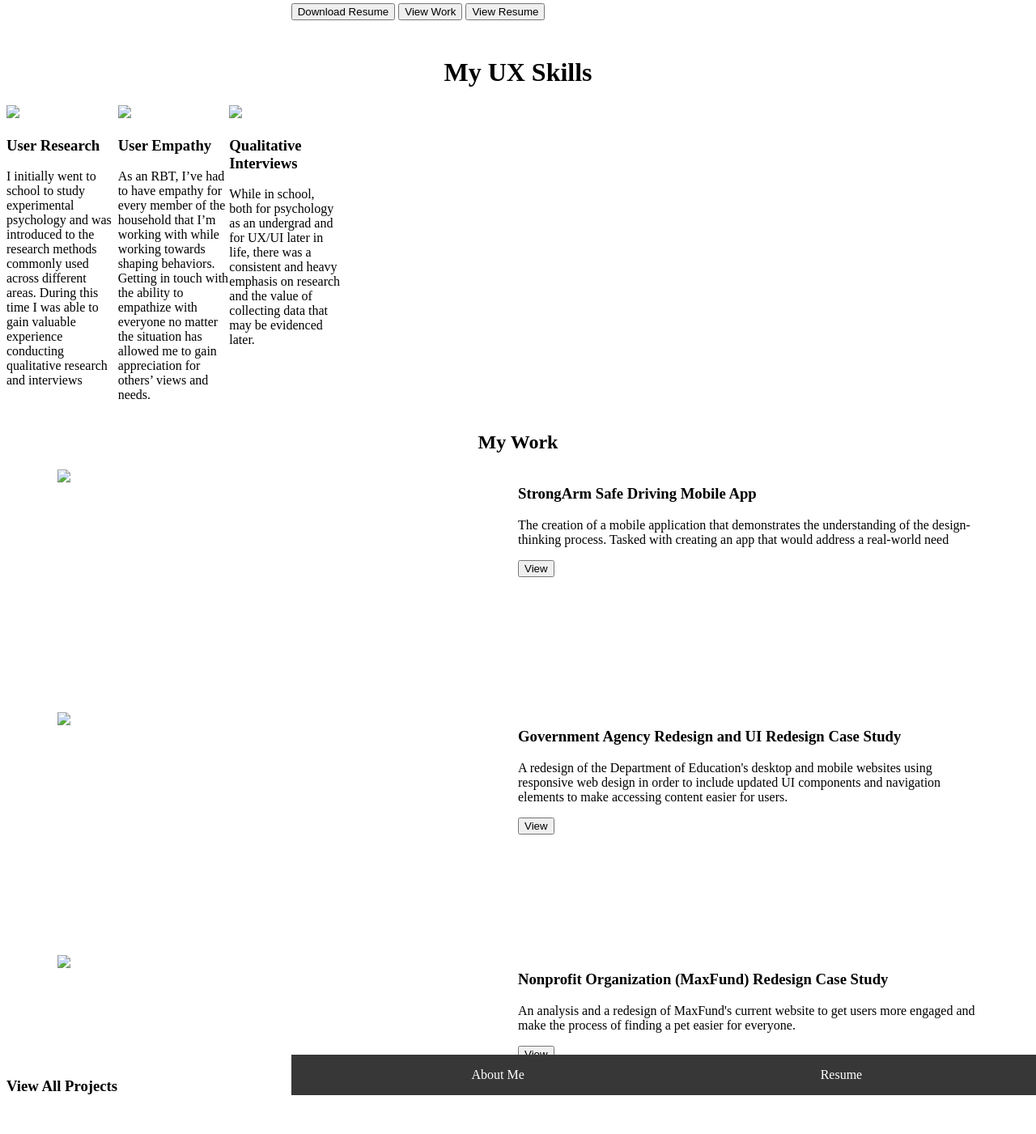
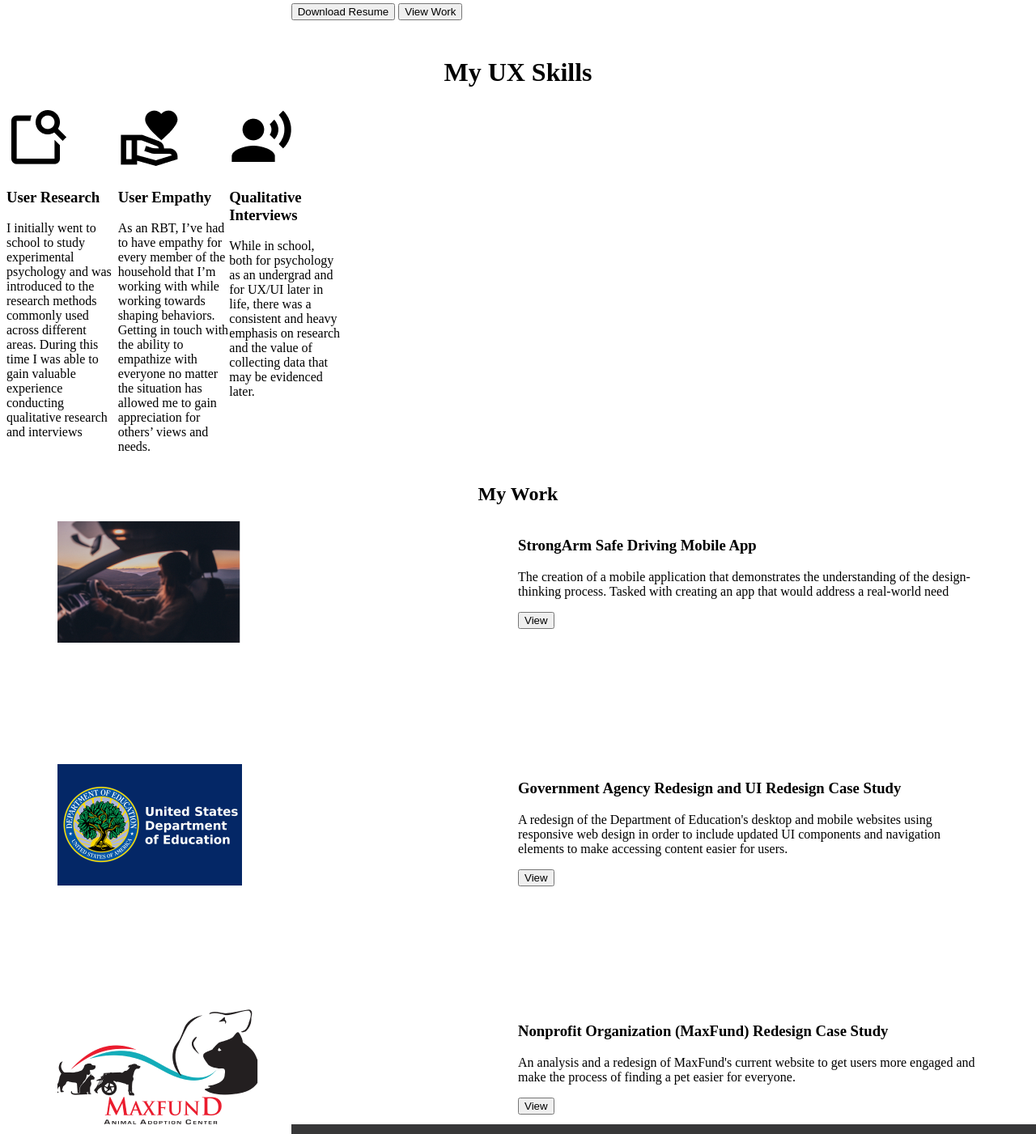
Before and after one commit to SnBacon/UX_UI_HW_19, a plain HTML site: page index.html in a window 1280 px wide. Shown: the part 1717-3118 px from the top of the page at 81% size. Before the commit the page ends 3089 px from the top, so only its background shows below. Drawn offline with Linux system fonts and the light colour scheme.

Commit message:
remove button

```diff
--- a/index.html
+++ b/index.html
@@ -29,7 +29,7 @@
                 <p> Hi, I’m Sarah. I’m a creative UX designer with a background in experimental psychology living in Denver, CO. I’m passionate about understanding users' behaviors in order to create effective yet memorable user experiences.</p>
                 <button> Download Resume</button>
                  <a href="#workGrid"><button>View Work</button></a>      <!-- Trigger/Open The Modal -->
-<button id="myBtn">View Resume</button>
+
 
 
         <footer>
@@ -53,19 +53,19 @@
 
         <div class="flexContainer">
             <div class="userResearch">
-                <img src="images/feature-search-outline 1.png">
+                <img src="images/feature-search-outline1.png">
                 <h3>User Research</h3>
                 <p>I initially went to school to study experimental psychology and was introduced to the research methods commonly used across different areas. During this time I was able to gain valuable experience conducting qualitative research and interviews </p>
             </div>
 
              <div class="userEmpathy">
-                <img src="images/hand-heart-outline 1.png">
+                <img src="images/hand-heart-outline1.png">
                 <h3>User Empathy</h3>
                 <p>As an RBT, I’ve had to have empathy for every member of the household that I’m working with while working towards shaping behaviors. Getting in touch with the ability to empathize with everyone no matter the situation has allowed me to gain appreciation for others’ views and needs. </p>
             </div>
 
             <div class="qualitativeInterviews">
-                <img src="images/account-voice 1.png">
+                <img src="images/account-voice1.png">
                 <h3>Qualitative Interviews</h3>
                 <p>While in school, both for psychology as an undergrad and for UX/UI later in life, there was a consistent and heavy emphasis on research and the value of collecting data that may be evidenced later. </p>
              </div>
@@ -75,13 +75,13 @@
         <section>
             <h1>My Work</h1>
             <div id="workGrid" class="workGrid">
-                <div id="strongArm" class="strongArm"><img id="strongarmPic" src="images/pexels-elina-sazonova-2705755 1-2.png"></div>
+                <div id="strongArm" class="strongArm"><img id="strongarmPic" src="images/pexels-elina-sazonova-27057551-2.png"></div>
                 <div><h3>StrongArm Safe Driving Mobile App</h2><p>The creation of a mobile application that demonstrates the understanding of the design-thinking process. Tasked with creating an app that would address a real-world need </p><button>View</button></div>
 
-                <div id="govAgency" class="govAgency"><img id="govagencyPic" src="images/image 1.png"></div>
+                <div id="govAgency" class="govAgency"><img id="govagencyPic" src="images/image1.png"></div>
                 <div><h3>Government Agency Redesign and UI Redesign Case Study</h2><p>A redesign of the Department of Education's desktop and mobile websites using responsive web design in order to include updated UI components and navigation elements to make accessing content easier for users.</p><button>View</button></div>
 
-                <div id="nonProfit" class="nonProfit"><img id="maxfundPic" src="images/image 2.png"></div>
+                <div id="nonProfit" class="nonProfit"><img id="maxfundPic" src="images/image2.png"></div>
                 <div><h3>Nonprofit Organization (MaxFund) Redesign Case Study</h2><p>An analysis and a redesign of MaxFund's current website to get users more engaged and make the process of finding a pet easier for everyone.</p><button>View</button></div>
 
             </div>
```
